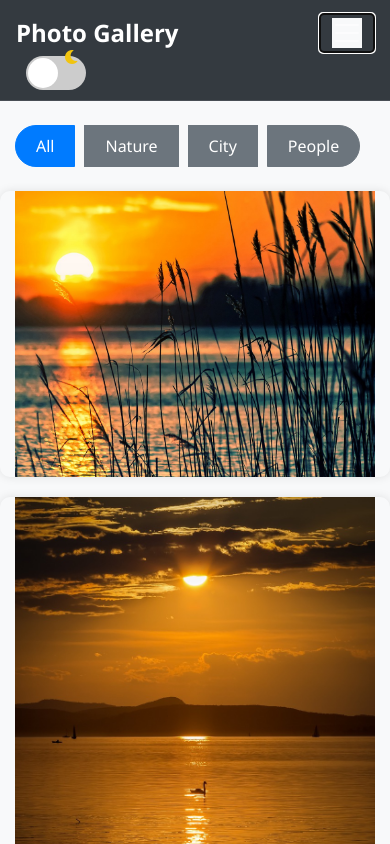
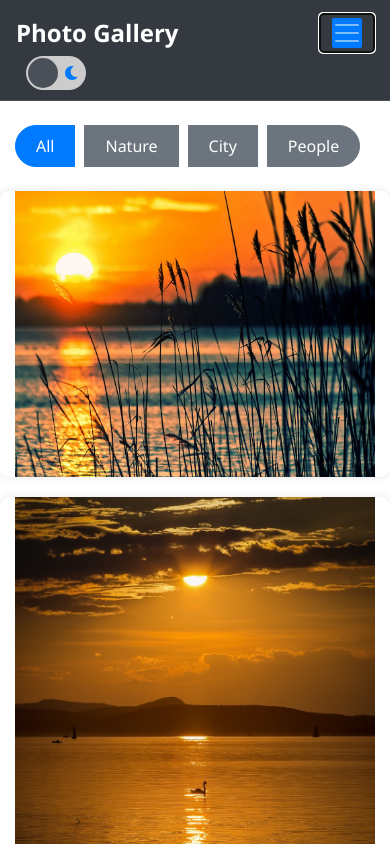
Before and after one commit to kameshwaran5658/photogallery, a plain HTML site: page index.html in a window 390 px wide. Both pictures are taken after a click on the button "Toggle navigation". Shown: the top 844 px of the page. Drawn offline with nearby package versions, Linux system fonts and the light colour scheme.

Commit message:
Update styles.css

```diff
--- a/styles.css
+++ b/styles.css
@@ -1,4 +1,4 @@
-/* Your existing CSS styles */
+/* General Reset */
 * {
     box-sizing: border-box;
     margin: 0;
@@ -7,12 +7,13 @@
 
   body {
     font-family: 'Segoe UI', Tahoma, Geneva, Verdana, sans-serif;
-    background-color: #f8f9fa;
+    background: white;
     color: #212529;
     transition: background-color 0.3s, color 0.3s;
     overflow-x: hidden;
   }
 
+  /* Links */
   a {
     color: inherit;
     text-decoration: none;
@@ -22,11 +23,13 @@
     text-decoration: none;
   }
 
+  /* Container */
   .container {
     max-width: 1140px;
     margin: 0 auto;
   }
 
+  /* Buttons */
   .btn {
     border-radius: 30px;
     font-weight: 500;
@@ -57,6 +60,7 @@
     border-color: #5a6268;
   }
 
+  /* Navbar */
   .navbar {
     background-color: #343a40;
     border-bottom: 1px solid rgba(255, 255, 255, 0.1);
@@ -74,7 +78,9 @@
   }
 
   .navbar-toggler-icon {
-    background-color: #f8f9fa;
+    color: white;
+    border-radius: 2px;
+    background-color: #007bff;
   }
 
   .navbar-nav .nav-link {
@@ -88,62 +94,8 @@
     color: #dee2e6 !important;
   }
 
-  .theme-toggle {
-    display: flex;
-    align-items: center;
-    position: relative;
-  }
-
-  .theme-toggle-checkbox {
-    display: none;
-  }
-
-  .theme-toggle-label {
-    display: flex;
-    align-items: center;
-    cursor: pointer;
-  }
-
-  .theme-toggle-label i {
-    font-size: 1.5rem;
-    transition: transform 0.3s;
-  }
-
-  .theme-toggle-label .fa-sun {
-    color: #f39c12;
-  }
-
-  .theme-toggle-label .fa-moon {
-    color: #f1c40f;
-    transform: translateY(-100%);
-  }
-
-  .theme-toggle-checkbox:checked + .theme-toggle-label .fa-sun {
-    transform: translateY(100%);
-  }
-
-  .theme-toggle-checkbox:checked + .theme-toggle-label .fa-moon {
-    transform: translateY(0%);
-  }
-
-  .theme-toggle-ball {
-    width: 20px;
-    height: 20px;
-    background-color: #f8f9fa;
-    border-radius: 50%;
-    position: absolute;
-    top: -5px;
-    left: -5px;
-    transition: transform 0.3s;
-    transform: translateX(0%);
-  }
-
-  .theme-toggle-checkbox:checked + .theme-toggle-label .theme-toggle-ball {
-    transform: translateX(100%);
-  }
-
- /* Gallery item styles */
-.gallery-item {
+  /* Gallery */
+  .gallery-item {
     position: relative;
     overflow: hidden;
     margin-bottom: 20px;
@@ -151,7 +103,6 @@
     box-shadow: 0 0 10px rgba(0, 0, 0, 0.1);
   }
 
-  /* Ensure images fill their containers without distortion */
   .gallery-item img {
     width: 100%;
     height: 100%;
@@ -159,12 +110,11 @@
     transition: transform 0.3s ease;
   }
 
-  /* Scale images on hover for a subtle effect */
   .gallery-item:hover img {
     transform: scale(1.05);
   }
 
-  /* Modal styles */
+  /* Modal */
   .modal-content {
     background-color: transparent;
     border: none;
@@ -174,20 +124,12 @@
     padding: 0;
   }
 
-  /* Ensure lightbox image scales appropriately */
   #lightboxImage {
     width: 100%;
     height: auto;
   }
 
-  /* Responsive Design */
-  @media (max-width: 576px) {
-    .theme-toggle {
-      margin-left: 10px;
-    }
-  }
-
-  /* Dark Mode Styles */
+  /* Dark Mode */
   body.dark-mode {
     background-color: #212529;
     color: #f8f9fa;
@@ -217,18 +159,13 @@
     border-color: #007bff;
   }
 
-  /* Theme Toggle Styles */
+  /* Theme Toggle (Merged CSS) */
   .theme-toggle {
     position: relative;
     display: inline-block;
     width: 60px;
     height: 34px;
-  }
-
-  .toggle-container {
-    display: flex;
-    align-items: center;
-    justify-content: center;
+    margin-left: 10px;
   }
 
   .theme-toggle-checkbox {
@@ -237,10 +174,10 @@
 
   .theme-toggle-label {
     position: relative;
-    display: block;
     width: 60px;
     height: 34px;
     background-color: #ccc;
+    color: #007bff;
     border-radius: 34px;
     cursor: pointer;
     transition: background-color 0.3s;
@@ -269,7 +206,7 @@
     left: 2px;
     width: 30px;
     height: 30px;
-    background-color: #fff;
+background-color: #495057   ;
     border-radius: 50%;
     transition: transform 0.3s, background-color 0.3s;
   }
@@ -278,3 +215,15 @@
     transform: translateX(26px);
     background-color: #212529;
   }
+
+  /* Responsive Design */
+  @media (max-width: 576px) {
+    .theme-toggle {
+      margin-left: 10px;
+    }
+    .navbar-toggler-icon{
+        color: white;
+        border-radius: 2px;
+        background-color: #007bff;
+    }
+  }
```
